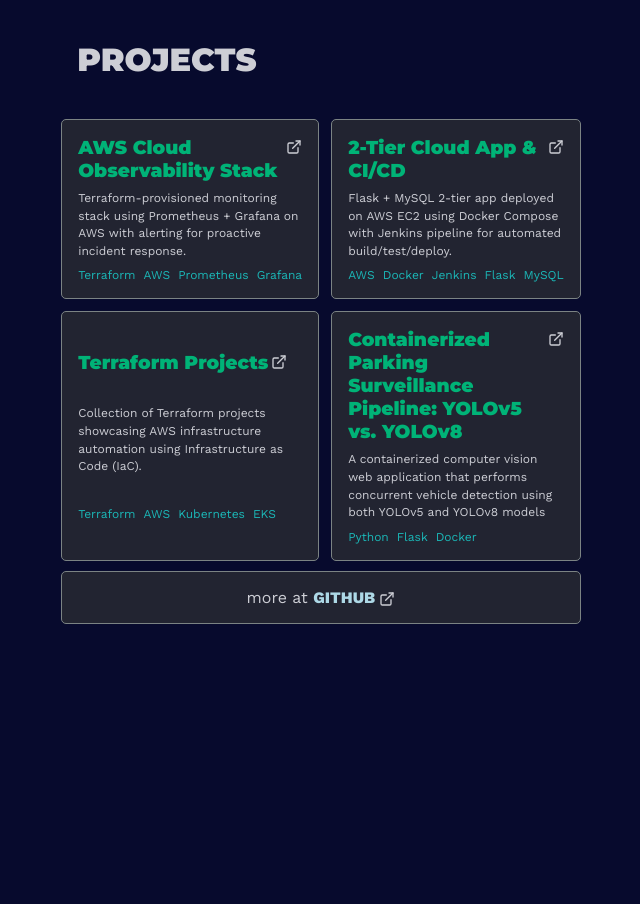
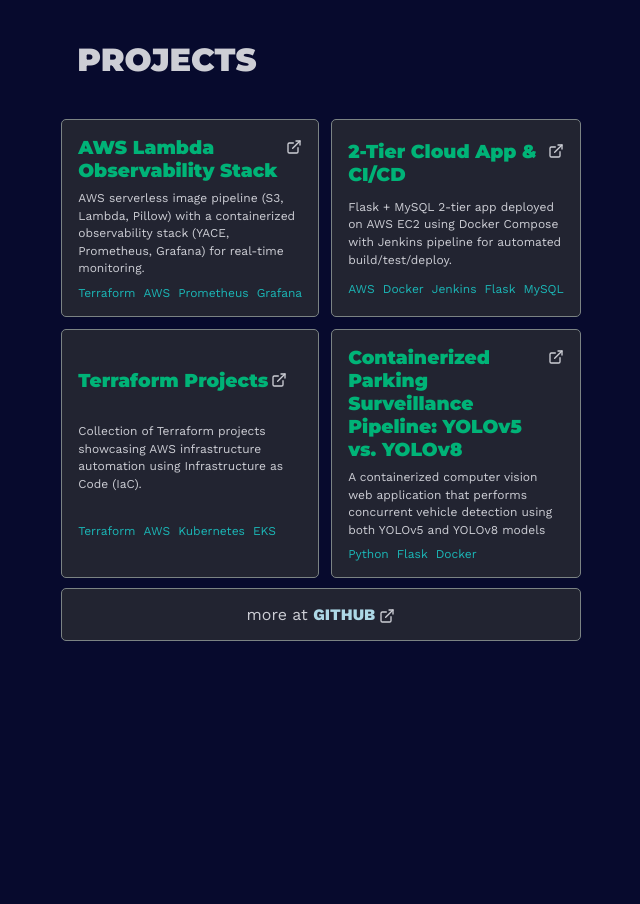
Before and after one commit to Srigana/Portfolio, a website built with Vite: page index.html in a window 1280 px wide. Shown: the part 880-1784 px from the top of the page, without its empty margins (319-959 px from the left). Built offline with nearby package versions, Linux system fonts and the light colour scheme.

```diff
--- a/index.html
+++ b/index.html
@@ -164,10 +164,10 @@
                 target="_blank"
                 rel="noopener noreferrer"
               >
-                <h3>AWS Cloud Observability Stack</h3>
+                <h3>AWS Lambda Observability Stack</h3>
               </a>
               <a
-                href="https://github.com/Srigana/Terraform-Projects.git"
+                href="https://github.com/Srigana/aws-lambda-observability-stack.git"
                 target="_blank"
                 rel="noopener noreferrer"
               >
@@ -181,8 +181,7 @@
             </div>
 
             <p class="repository-description">
-              Terraform-provisioned monitoring stack using Prometheus + Grafana on AWS with alerting for proactive incident response.
-            </p>
+AWS serverless image pipeline (S3, Lambda, Pillow) with a containerized observability stack (YACE, Prometheus, Grafana) for real-time monitoring.            </p>
 
             <div class="repository-language-used-container">
               <span class="language-used">Terraform</span>
```
